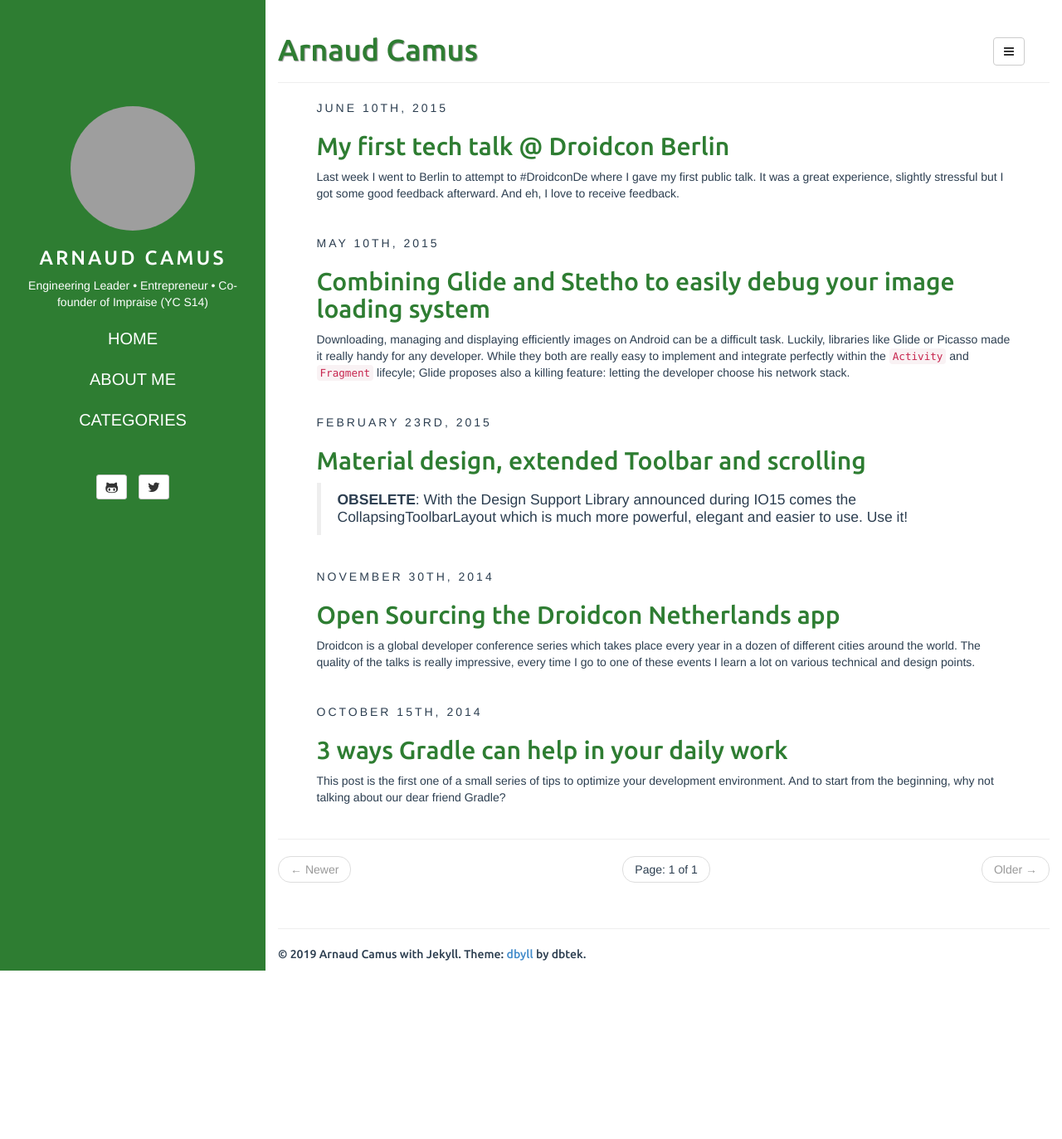
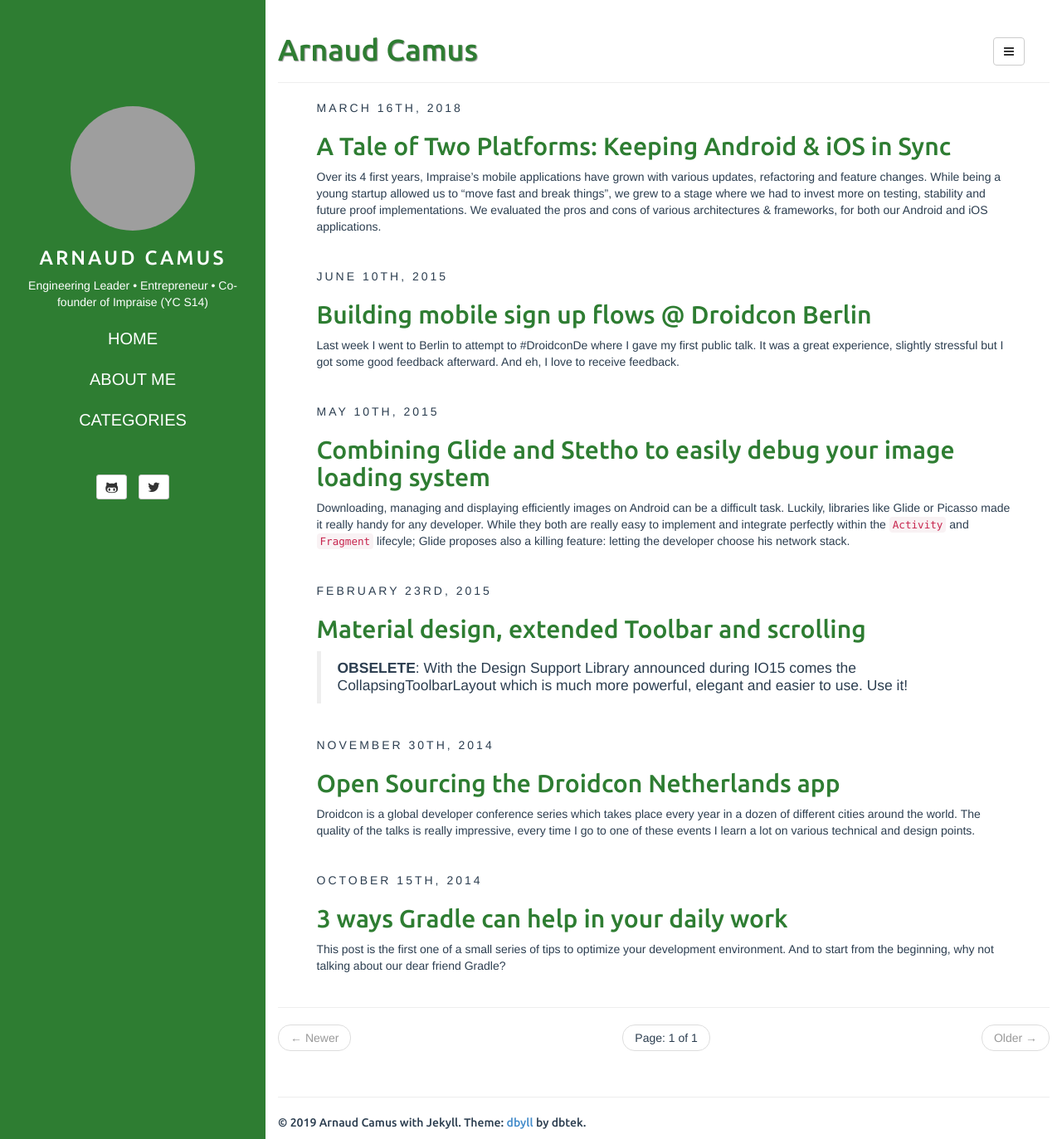
Before and after one commit to lynfogeek/blog, a Jekyll site: the page built from index.html, in a window 1280 px wide and 1373 px high. Shown: the whole window at 83% size. Built offline with Jekyll 4.4.1, drawn with Linux system fonts in a browser that asks for light colours; the list of posts is cut into pages by our own code; grey boxes are pictures that could not be loaded.

Commit message:
add appdevcon article

```diff
--- a/_posts/2015-06-10-my-first-tech-talk-droidcon-berlin.md
+++ b/_posts/2015-06-10-my-first-tech-talk-droidcon-berlin.md
@@ -1,6 +1,6 @@
 ---
 layout: post
-title: My first tech talk @ Droidcon Berlin
+title: Building mobile sign up flows @ Droidcon Berlin
 categories: [Android, Video]
 tags: [androiddev, conference, droidcon]
 fullview: false
--- /dev/null
+++ b/_posts/2018-03-16-appdevcon-conference-talk.md
@@ -0,0 +1,26 @@
+---
+layout: post
+title: "A Tale of Two Platforms: Keeping Android & iOS in Sync"
+categories: [Android, iOS, Video]
+tags: [androiddev, conference, iosdev]
+fullview: false
+comments: true
+---
+
+Over its 4 first years, Impraise’s mobile applications have grown with various updates, refactoring and feature changes. While being a young startup allowed us to “move fast and break things”, we grew to a stage where we had to invest more on testing, stability and future proof implementations.
+We evaluated the pros and cons of various architectures & frameworks, for both our Android and iOS applications.
+
+Our goal was to find an Architecture:
+– Easily testable and maintainable
+– Easily adaptable to Android and iOS
+– Adoptable without massive refactoring needed
+– With an unidirectional flow of events
+
+We adopted `Clean Swift` as a base for our iOS architecture, and adapted it to Android. In this talk, I share with Guilherme, our lead mobile developer, the similarities and differences of our implementations, as well as their advantages and drawbacks.
+
+
+<center>
+<iframe src="https://player.vimeo.com/video/267250251" width="640" height="360" frameborder="0" allow="autoplay; fullscreen" allowfullscreen></iframe>
+</center>
+
+The video is hosted on <a href="https://vimeo.com/267250251">Vimeo</a> by <a href="https://vimeo.com/appdevcon">Appdevcon</a> .
--- a/about-me/index.html
+++ b/about-me/index.html
@@ -28,7 +28,6 @@ tagline:
 
       <ul>
         <li>Twitter:&nbsp;<a href="http://twitter.com/lynfogeek">Lynfogeek</a></li>
-        <li>Google+: <a href="http://plus.google.com/+ArnaudCamus1">+ArnaudCamus1</a></li>
         <li>LinkedIn:&nbsp;<a href="https://www.linkedin.com/in/arnaudcamus">Arnaud Camus</a></li>
         <li>Github: <a href="https://github.com/lynfogeek">Lynfogeek</a></li>
       </ul>
```
